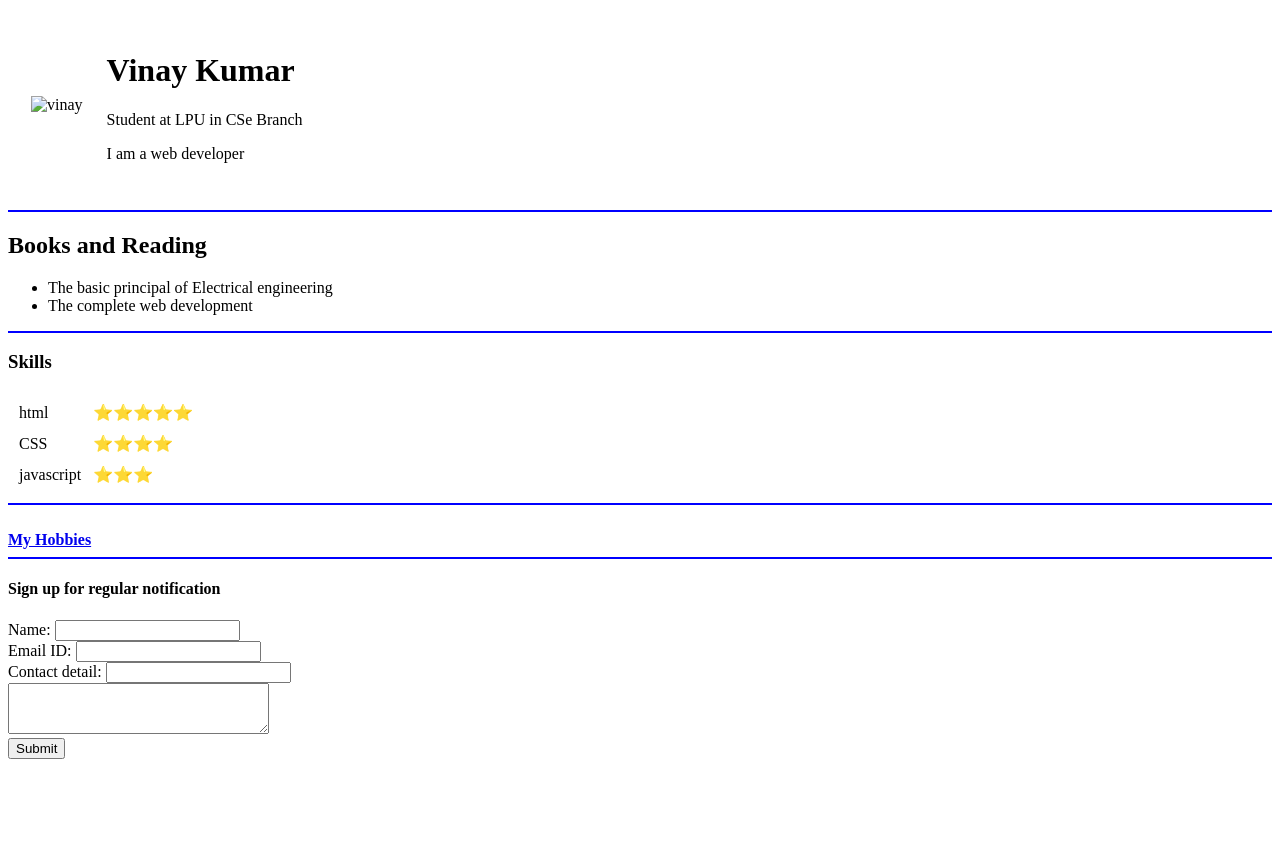
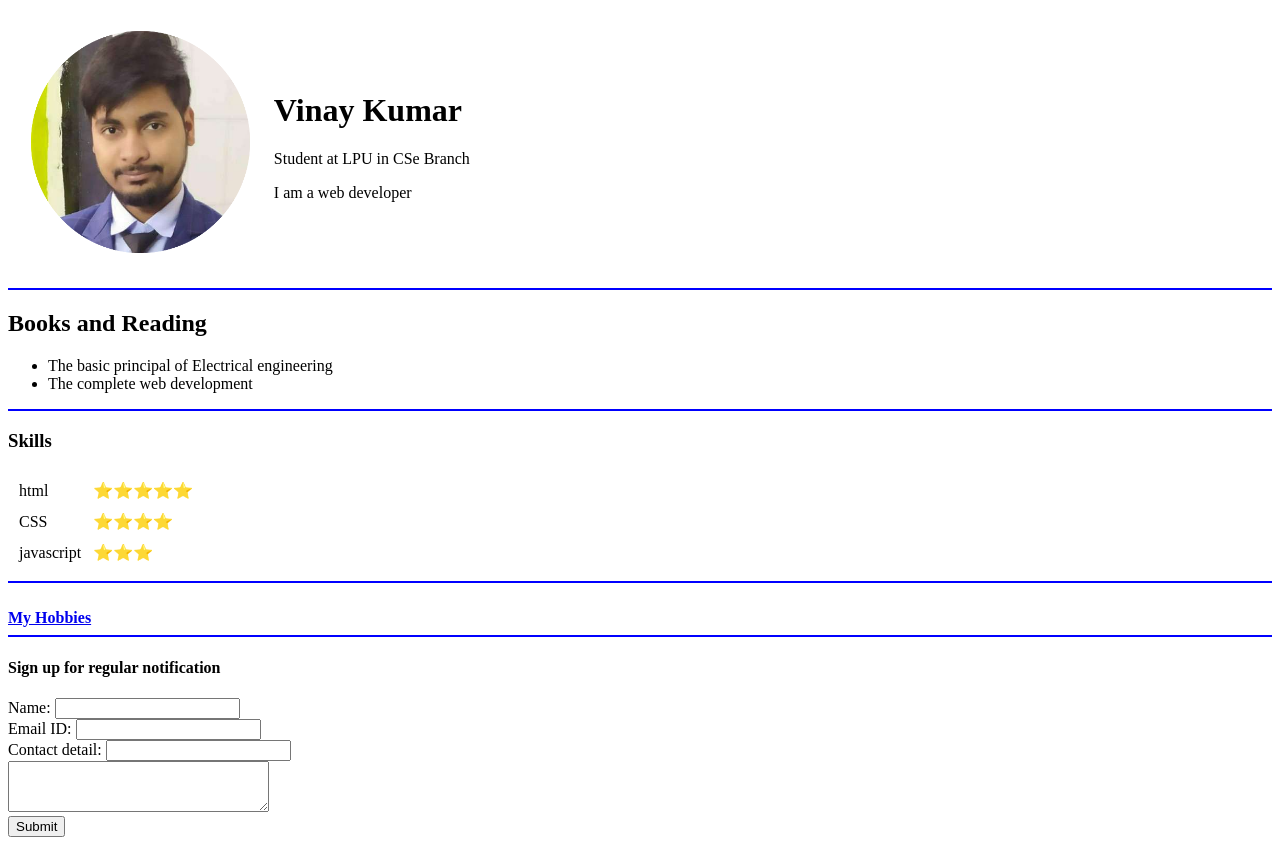
Before and after one commit to vinay161/resume, a plain HTML site: page index.html in a window 1280 px wide. Before the commit the page ends 800 px from the top, so only its background shows below. Drawn offline with Linux system fonts and the light colour scheme.

Commit message:
changing image location

```diff
--- a/index.html
+++ b/index.html
@@ -13,7 +13,7 @@
         <tr>
             <td>
                 <!-- this is my profile image -->
-                <img src="image/photo.png" height="222px" alt="vinay">
+                <img src="photo.png" height="222px" alt="vinay">
             </td>
             <td>
                 <!-- this is my Basic details  -->
```
